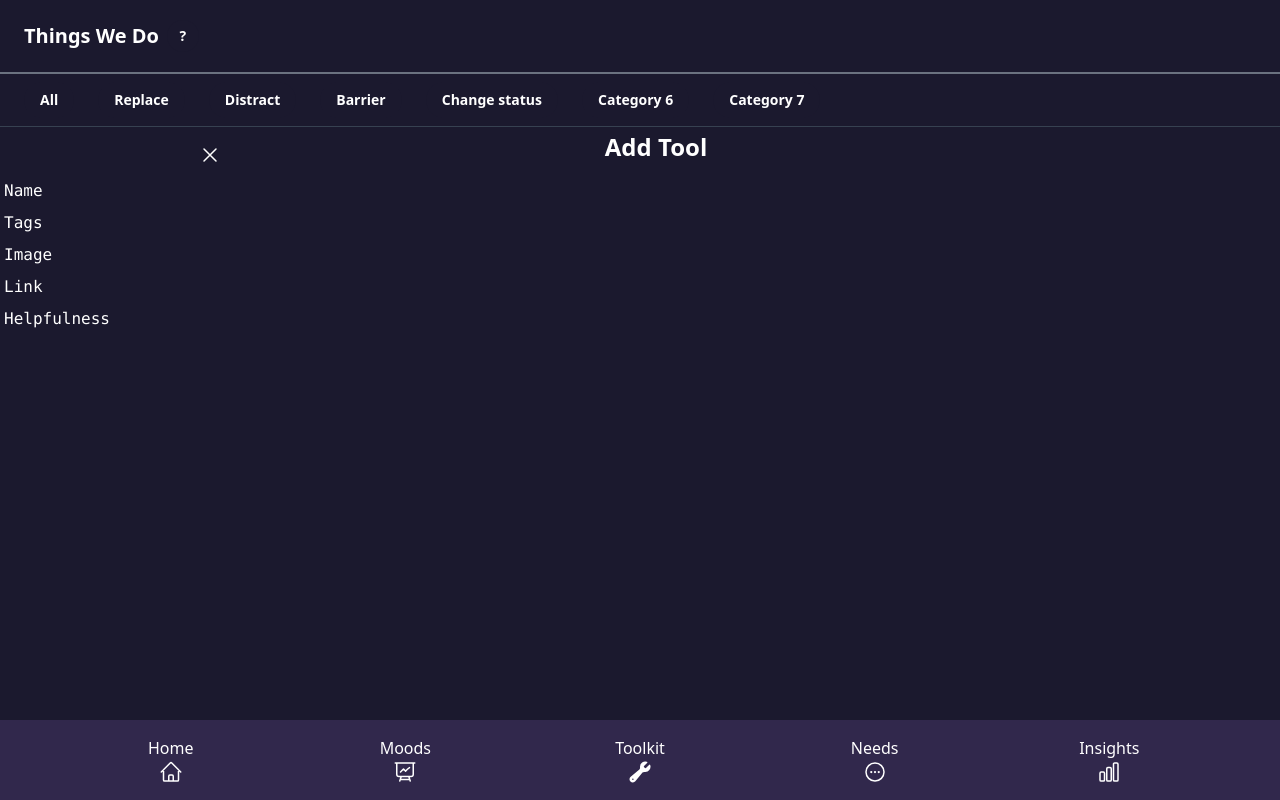
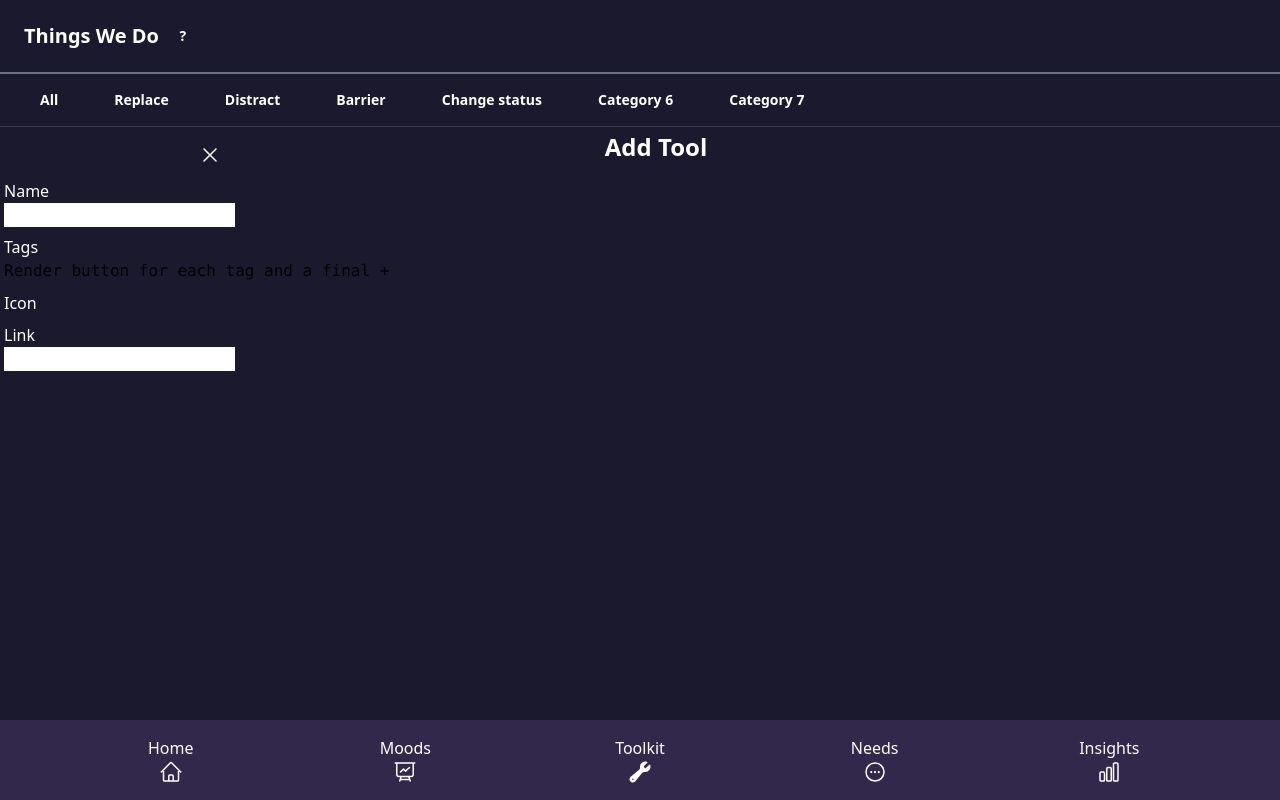
Before and after one commit to fac30/things-we-do, a Next.js app: page /toolkit/addTool in a window 1280 px wide. Built offline with nearby package versions, Linux system fonts and the light colour scheme.

Commit message:
feat: :construction: create components to hold inputs

```diff
--- /dev/null
+++ b/src/app/toolkit/addTool/components/AddToolIcon.tsx
@@ -0,0 +1,8 @@
+export default function AddIcon() {
+  return (
+    <div>
+      <p className="text-white">Icon</p>
+      {/* TODO: Add icon picker */}
+    </div>
+  );
+}
--- a/src/app/toolkit/addTool/components/AddToolInputs.tsx
+++ b/src/app/toolkit/addTool/components/AddToolInputs.tsx
@@ -1,11 +1,15 @@
+import AddIcon from "./AddToolIcon";
+import AddLink from "./AddToolLink";
+import AddName from "./AddToolName";
+import AddTags from "./AddToolTags";
+
 export default function Inputs() {
   return (
     <div className="flex flex-col gap-2 justify-center">
-      <pre className="text-white">Name</pre>
-      <pre className="text-white">Tags</pre>
-      <pre className="text-white">Image</pre>
-      <pre className="text-white">Link</pre>
-      <pre className="text-white">Helpfulness</pre>
+      <AddName />
+      <AddTags />
+      <AddIcon />
+      <AddLink />
     </div>
   );
 }
--- /dev/null
+++ b/src/app/toolkit/addTool/components/AddToolLink.tsx
@@ -0,0 +1,8 @@
+export default function AddLink() {
+  return (
+    <div>
+      <p className="text-white">Link</p>
+      <input type="text" />
+    </div>
+  );
+}
--- /dev/null
+++ b/src/app/toolkit/addTool/components/AddToolName.tsx
@@ -0,0 +1,8 @@
+export default function AddName() {
+  return (
+    <div>
+      <p className="text-white">Name</p>
+      <input type="text" />
+    </div>
+  );
+}
--- /dev/null
+++ b/src/app/toolkit/addTool/components/AddToolTags.tsx
@@ -0,0 +1,8 @@
+export default function AddTags() {
+  return (
+    <div>
+      <p className="text-white">Tags</p>
+      <pre>Render button for each tag and a final +</pre>
+    </div>
+  );
+}
```
